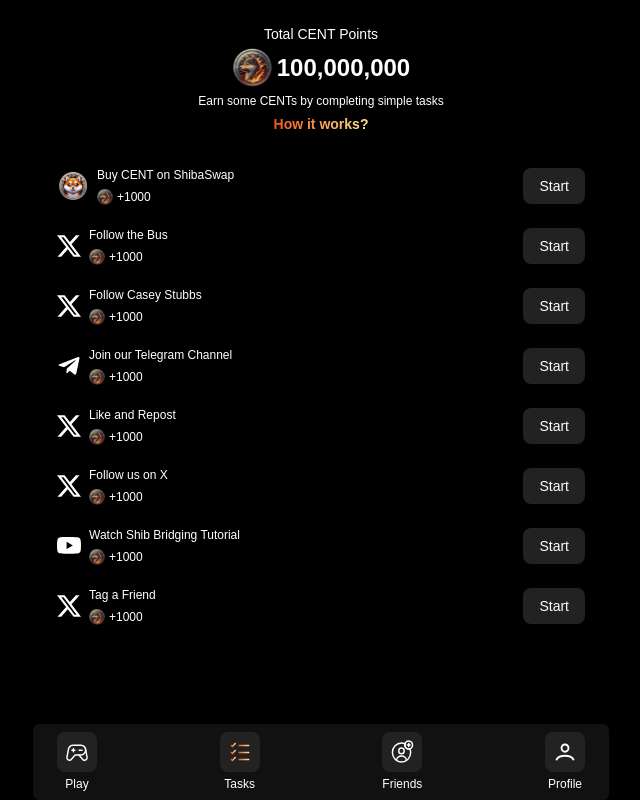
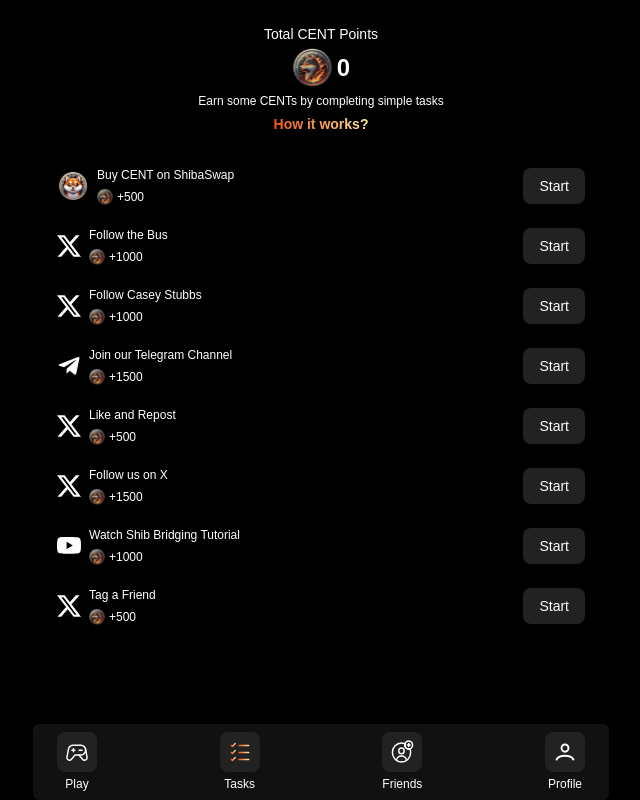
Before and after one commit to Abideen-program/onecent, a React (Vite) app: page /tasks in a window 1280 px wide. Shown: the whole page, without its empty margins (319-959 px from the left). Built offline with nearby package versions, Linux system fonts and the light colour scheme; a web font is replaced by a local one.

Commit message:
stage done

```diff
--- a/src/components/Tasks/TaskItem.tsx
+++ b/src/components/Tasks/TaskItem.tsx
@@ -1,11 +1,17 @@
-import { useState } from "react";
+// import { useState } from "react";
 import { motion } from "framer-motion";
 
 import { iconImages } from "../../utilities/images";
 
-const TaskItem = ({ name, icon, status }: task) => {
-  const [taskStatus, setTaskStatus] = useState(status);
-
+const TaskItem = ({
+  name,
+  icon,
+  status,
+  id,
+  point,
+  handleClaim,
+  handleStart,
+}: task) => {
   return (
     <div className="flex items-center justify-between">
       <div className="flex items-center gap-2">
@@ -14,16 +20,33 @@
           <p className="text-xs leading-[18px] font-thin">{name}</p>
           <div className="flex items-center gap-1">
             <img src={iconImages.Cent} alt="center" className="w-4" />
-            <p className="text-xs leading-[18px] font-thin">+1000</p>
+            <p className="text-xs leading-[18px] font-thin">+{point}</p>
           </div>
         </div>
       </div>
+      {status === "notStarted" && (
         <motion.button
           whileTap={{ scale: 0.9 }}
           className="text-sm py-2 px-4 rounded-lg bg-[#222222]"
+          onClick={() => handleStart(id)}
         >
           Start
         </motion.button>
+      )}
+
+      {status === "inProgress" && (
+        <motion.button
+          whileTap={{ scale: 0.9 }}
+          className="text-sm py-2 px-4 rounded-lg progress-gradient"
+          onClick={() => handleClaim(id, point)}
+        >
+          Claim
+        </motion.button>
+      )}
+
+      {status === "claimed" && (
+        <img src={iconImages.Checked} alt="shib" className="" />
+      )}
     </div>
   );
 };
--- a/src/components/Tasks/Tasks.tsx
+++ b/src/components/Tasks/Tasks.tsx
@@ -1,3 +1,4 @@
+import { useState } from "react";
 import { iconImages } from "../../utilities/images";
 // import ComingSoon from "../ComingSoon";
 import Navigators from "../Navigators";
@@ -5,15 +6,43 @@
 import TaskItem from "./TaskItem";
 
 const Tasks = () => {
+  const [allTasks, setAllTasks] = useState(tasks);
+  const [points, setPoints] = useState(0);
+
+  const handleStart = (id: number) => {
+    setAllTasks(
+      allTasks.map((task) =>
+        task.id === id ? { ...task, status: "inProgress" } : task
+      )
+    );
+  };
+
+  const handleClaim = (id: number, point: number) => {
+    setAllTasks(
+      allTasks
+        .map((task) => (task.id === id ? { ...task, status: "claimed" } : task))
+        .sort((a, b) => {
+          if (a.status === b.status) {
+            return 0;
+          }
+          return a.status === "claimed" ? 1 : -1;
+        })
+    );
+
+    setPoints((prevValue) => prevValue + point);
+  };
+
+  console.log(allTasks);
+
   return (
     <div className="flex justify-center">
       <div className="bg-[#000000] w-full h-full text-[#FFFFFF] flex flex-col max-w-xl p-6  relative scrollbar-none">
-        <div className="flex flex-col gap-8">
+        <div className="flex flex-col gap-8 mb-[95px]">
           <div className="flex flex-col items-center gap-1 mx-auto">
             <p className="text-sm font-thin">Total CENT Points</p>
             <div className="flex items-center justify-between gap-1">
               <img src={iconImages.Cent} alt="cent" className="" />
-              <p className="font-bold text-[24px]">100,000,000</p>
+              <p className="font-bold text-[24px]">{points.toLocaleString()}</p>
             </div>
             <p className="text-xs leading-[18px] font-thin text-center">
               Earn some CENTs by completing simple tasks
@@ -24,13 +53,17 @@
           </div>
 
           <div className="flex flex-col gap-5">
-            {tasks.map((task, index) => {
+            {allTasks?.map((task, index) => {
               return (
                 <TaskItem
                   key={index}
+                  id={task.id}
                   name={task.name}
                   status={task.status}
                   icon={task.icon}
+                  point={task.point}
+                  handleStart={handleStart}
+                  handleClaim={handleClaim}
                 />
               );
             })}
--- a/src/type.d.ts
+++ b/src/type.d.ts
@@ -1,5 +1,9 @@
 interface task {
+  id: number;
   name: string;
   status: string;
   icon: string;
+  point: number;
+  handleStart: (id: number) => any;
+  handleClaim: (id: number, point: number) => any;
 }
--- a/src/utilities/DummyData.ts
+++ b/src/utilities/DummyData.ts
@@ -28,30 +28,66 @@
 
 export const tasks = [
   {
+    id: 1,
     name: "Buy CENT on ShibaSwap",
     status: "notStarted",
     icon: iconImages.Shib,
+    point: 500,
   },
 
-  { name: "Follow the Bus", status: "notStarted", icon: iconImages.X },
-
-  { name: "Follow Casey Stubbs", status: "notStarted", icon: iconImages.X },
+  {
+    id: 2,
+    name: "Follow the Bus",
+    status: "notStarted",
+    icon: iconImages.X,
+    point: 1000,
+  },
 
   {
+    id: 3,
+    name: "Follow Casey Stubbs",
+    status: "notStarted",
+    icon: iconImages.X,
+    point: 1000,
+  },
+
+  {
+    id: 4,
     name: "Join our Telegram Channel",
     status: "notStarted",
     icon: iconImages.Telegram,
+    point: 1500,
   },
 
-  { name: "Like and Repost", status: "notStarted", icon: iconImages.X },
-
-  { name: "Follow us on X", status: "notStarted", icon: iconImages.X },
+  {
+    id: 5,
+    name: "Like and Repost",
+    status: "notStarted",
+    icon: iconImages.X,
+    point: 500,
+  },
 
   {
+    id: 6,
+    name: "Follow us on X",
+    status: "notStarted",
+    icon: iconImages.X,
+    point: 1500,
+  },
+
+  {
+    id: 7,
     name: "Watch Shib Bridging Tutorial",
     status: "notStarted",
     icon: iconImages.Youtube,
+    point: 1000,
   },
 
-  { name: "Tag a Friend", status: "notStarted", icon: iconImages.X },
+  {
+    id: 8,
+    name: "Tag a Friend",
+    status: "notStarted",
+    icon: iconImages.X,
+    point: 500,
+  },
 ];
--- a/src/utilities/images.ts
+++ b/src/utilities/images.ts
@@ -17,8 +17,10 @@
 import X from "../assets/icons/x.svg";
 import Telegram from "../assets/icons/telegram.svg";
 import Youtube from "../assets/icons/youtube.svg";
+import Checked from "../assets/icons/checked.svg";
 
 export const iconImages = {
+  Checked,
   Youtube,
   X,
   Telegram,
```
Lines whose indentation alone changed are shown as unchanged.
